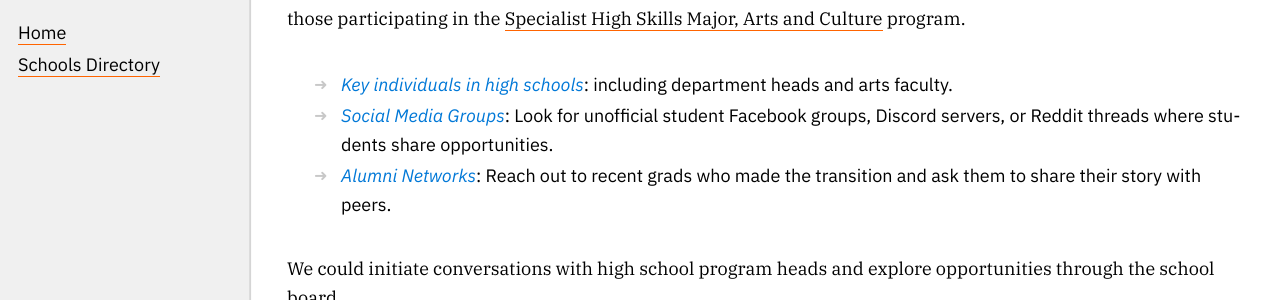
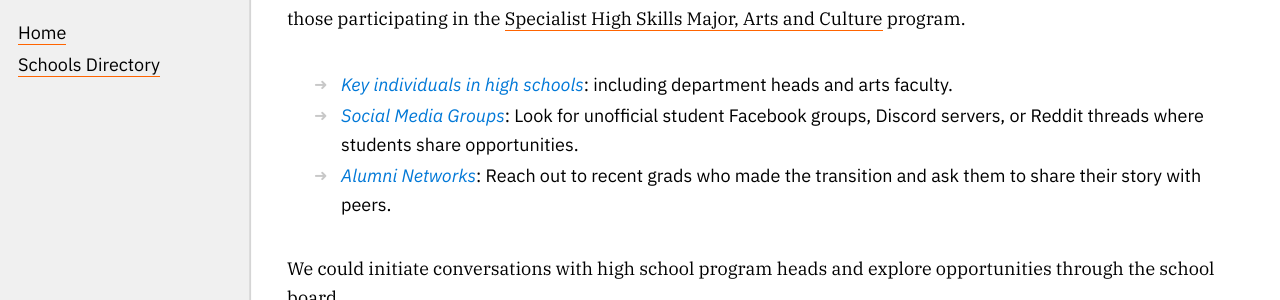
Before and after one commit to AlainParadis/program-promotion, a Jekyll site: the page built from index.md, in a window 1280 px wide and 1400 px high, scrolled down 1049 px. Shown: the part 150-450 px from the top of the window. Built offline with Jekyll 4.4.1, drawn with Linux system fonts in a browser that asks for light colours.

Commit message:
Remove CSS hyphenation rules from body
Delete hyphenation-related properties (hyphens, hyphenate-limit-*) from the body selector to stop automatic word breaking and simplify text layout. This cleans up legacy/experimental rules that were affecting line breaks and causing inconsistent rendering across browsers.

```diff
--- a/css/styles.css
+++ b/css/styles.css
@@ -41,11 +41,6 @@ body
 	margin: 0 auto;
 	padding: 0;
 	overflow-x: hidden;
-	hyphens: auto;
-	hyphenate-limit-chars: 6 3 3;
-	hyphenate-limit-lines: 2;
-	hyphenate-limit-last: always;
-	hyphenate-limit-zone: 8%;
 }
 
 html, body
```
